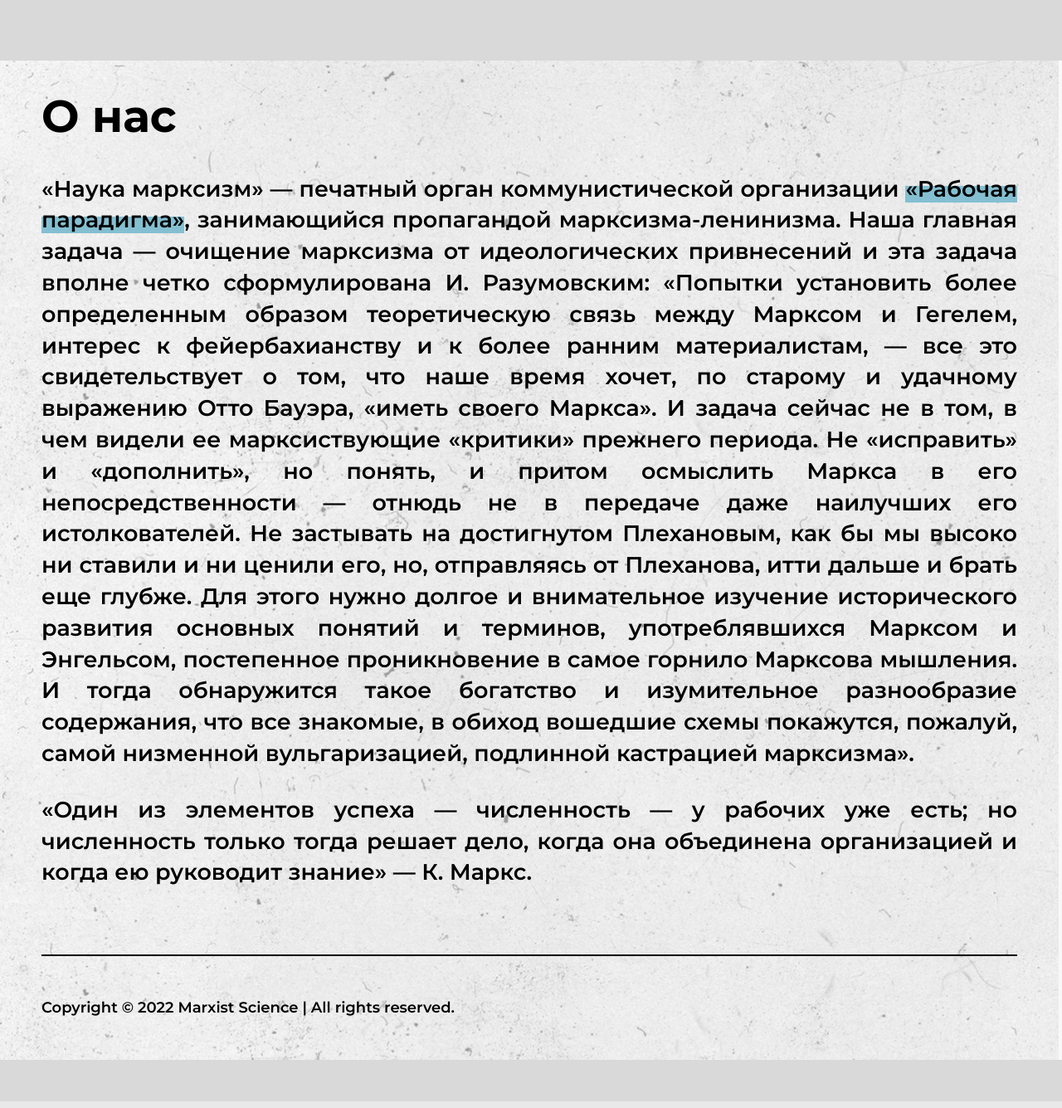
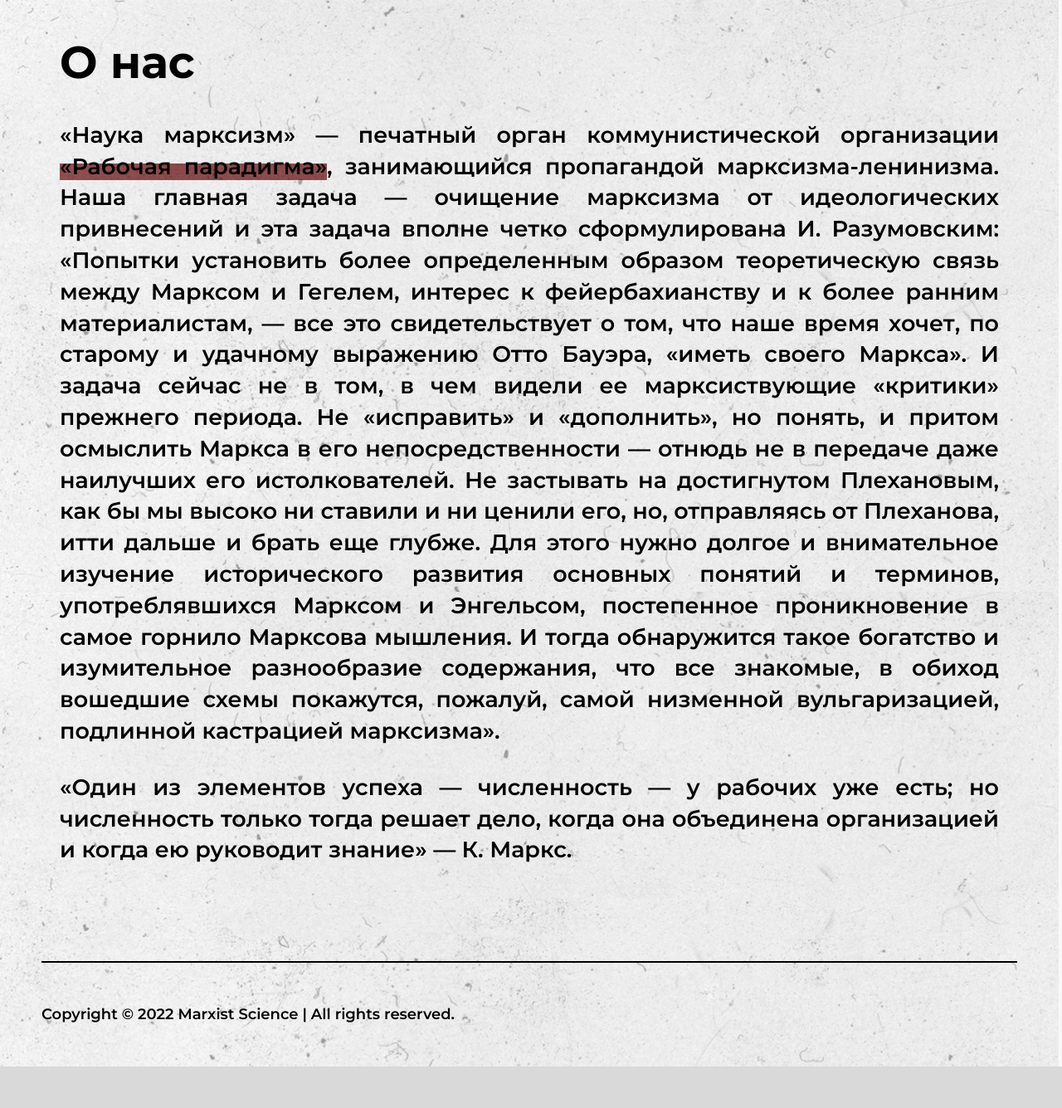
Before and after one commit to theamazingwaffle/marxist-science, a PHP site: page / in a window 1280 px wide. Shown: the part 77-1412 px from the top of the page at 83% size. Run offline with PHP 8.4, Linux system fonts and the light colour scheme.

Commit message:
quickfix

```diff
--- a/css/styles.css
+++ b/css/styles.css
@@ -7,7 +7,7 @@
   --input-focus-h: 245;
   --input-focus-s: 100%;
   --input-focus-l: 42%;
-  --cyan: #84BFD1; }
+  --cyan: #62A2A1; }
 
 *,
 *::before,
@@ -15,6 +15,15 @@
   box-sizing: border-box;
   margin: 0;
   padding: 0; }
+
+::-moz-selection {
+  /* Code for Firefox */
+  color: #fff;
+  background: var(--cyan); }
+
+::selection {
+  color: #fff;
+  background: var(--cyan); }
 
 html {
   font-size: 18px;
@@ -27,8 +36,9 @@
   color: inherit; }
 
 span.highlight {
-  background: linear-gradient(0deg, var(--cyan) 0%, var(--cyan) 60%, rgba(0, 0, 0, 0) 60%);
-  box-decoration-break: clone; }
+  background-blend-mode: difference;
+  background-clip: text, border-box;
+  background: linear-gradient(0deg, var(--cyan) 0%, var(--cyan) 60%, rgba(0, 0, 0, 0) 60%); }
 
 input {
   font-family: Montserrat;
@@ -50,7 +60,7 @@
 
 body {
   background: #D9D9D9;
-  padding-top: 100px; }
+  margin-top: 4rem; }
   body div.content {
     border-right: .25rem solid #f8f8f8;
     min-height: 95vh;
@@ -66,7 +76,6 @@
     background-image: url("../img/bg.png");
     background-repeat: repeat;
     background-size: cover;
-    border-bottom: .25rem solid #282828;
     color: #fff;
     position: fixed;
     top: 0;
@@ -80,7 +89,7 @@
       height: 4rem; }
       body nav.main-navbar div.navbar-inner a.logo {
         margin: 0 1.5rem;
-        height: 80%; }
+        height: 3.2rem; }
         body nav.main-navbar div.navbar-inner a.logo img {
           width: auto;
           height: 100%; }
@@ -88,21 +97,26 @@
         list-style-type: none;
         display: flex;
         flex-flow: row;
-        align-items: center; }
+        align-items: center;
+        justify-content: center; }
         body nav.main-navbar div.navbar-inner ul.navbar-menu li {
+          text-align: center;
           margin-right: .75rem; }
           body nav.main-navbar div.navbar-inner ul.navbar-menu li.active a {
             background: #282828;
             box-shadow: inset 0 3px 8px rgba(0, 0, 0, 0.25); }
           body nav.main-navbar div.navbar-inner ul.navbar-menu li a {
             text-shadow: 0 -1px 0 rgba(0, 0, 0, 0.25);
-            padding: 1.5rem; }
+            line-height: 1rem;
+            padding: 1.5rem;
+            font-size: 1rem;
+            display: block; }
     body nav.main-navbar span.menu {
       display: none;
       font-size: 2.5rem; }
   body section {
-    margin: 50px 0;
-    padding: 30px 50px; }
+    margin: 4rem 0;
+    padding: 2.4rem 4rem; }
     body section h1 {
       color: #000;
       font-weight: 700;
--- a/css/styles.scss
+++ b/css/styles.scss
@@ -14,7 +14,7 @@
   --input-focus-s: 100%;
   --input-focus-l: 42%;
 
-  --cyan: #84BFD1;
+  --cyan: #62A2A1;
 }
 
 *,
@@ -23,6 +23,16 @@
   box-sizing: border-box;
   margin: 0;
   padding: 0;
+}
+
+::-moz-selection { /* Code for Firefox */
+  color: #fff;
+  background: var(--cyan);
+}
+
+::selection {
+  color: #fff;
+  background: var(--cyan);
 }
 
 html {
@@ -38,10 +48,10 @@
 }
 
 span.highlight {
-  background: linear-gradient(0deg,
-                              var(--cyan) 0%, var(--cyan) 60%,
+  background-blend-mode: difference;
+  background-clip: text, border-box;
+  background: linear-gradient(0deg, var(--cyan) 0%, var(--cyan) 60%,
                               rgba(0,0,0,0) 60%);
-  box-decoration-break: clone;
 }
 
 input {
@@ -70,7 +80,7 @@
 
 body {
   background: #D9D9D9;
-  padding-top: 100px;
+  margin-top: 4rem;
 
   div.content {
     border-right: .25rem solid #f8f8f8;
@@ -92,7 +102,6 @@
     background-image: url("../img/bg.png");
     background-repeat: repeat;
     background-size: cover;
-    border-bottom: .25rem solid #282828;
     color: #fff;
 
     position: fixed;
@@ -110,9 +119,9 @@
 
       a.logo {
         margin: 0 1.5rem;
-        height: 80%;
+        height: 3.2rem;
 
-        img{
+        img {
           width: auto;
           height: 100%;
         }
@@ -124,8 +133,10 @@
         display: flex;
         flex-flow: row;
         align-items: center;
+        justify-content: center;
 
         li {
+          text-align: center;
           margin-right: .75rem;
           &.active a {
             background: #282828;
@@ -133,7 +144,10 @@
           }
           a {
             text-shadow: 0 -1px 0 rgba(0, 0, 0, 0.25);
+            line-height: 1rem;
             padding: 1.5rem;
+            font-size: 1rem;
+            display: block;
           }
         }
       }
@@ -146,8 +160,8 @@
   } // div.main-navbar
 
   section {
-    margin: 50px 0;
-    padding: 30px 50px;
+    margin: 4rem 0;
+    padding: 2.4rem 4rem;
 
     h1 {
       color: #000;
```
Also changed, not shown: 1 other file.
